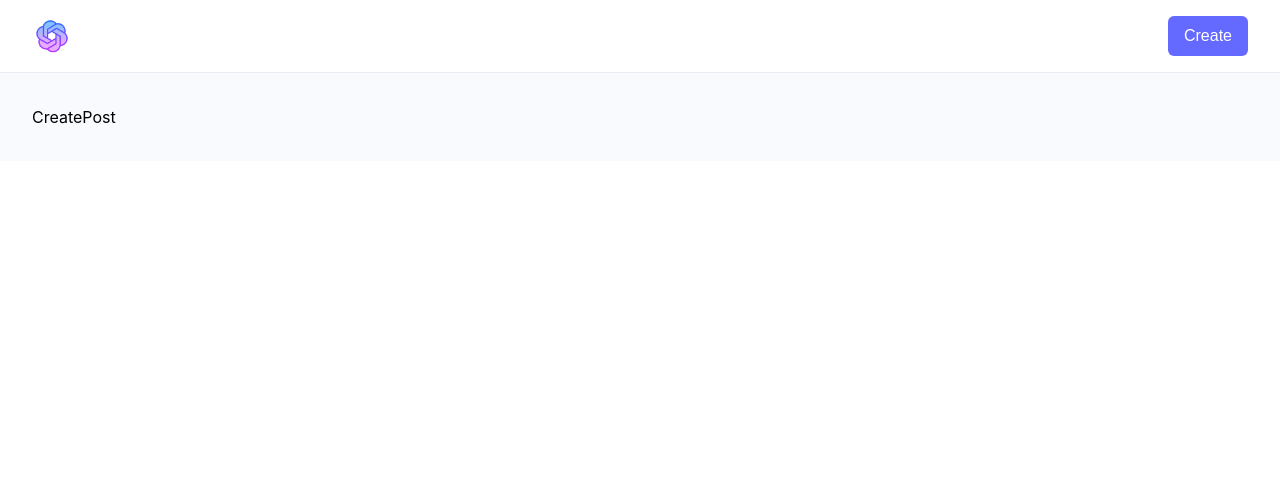
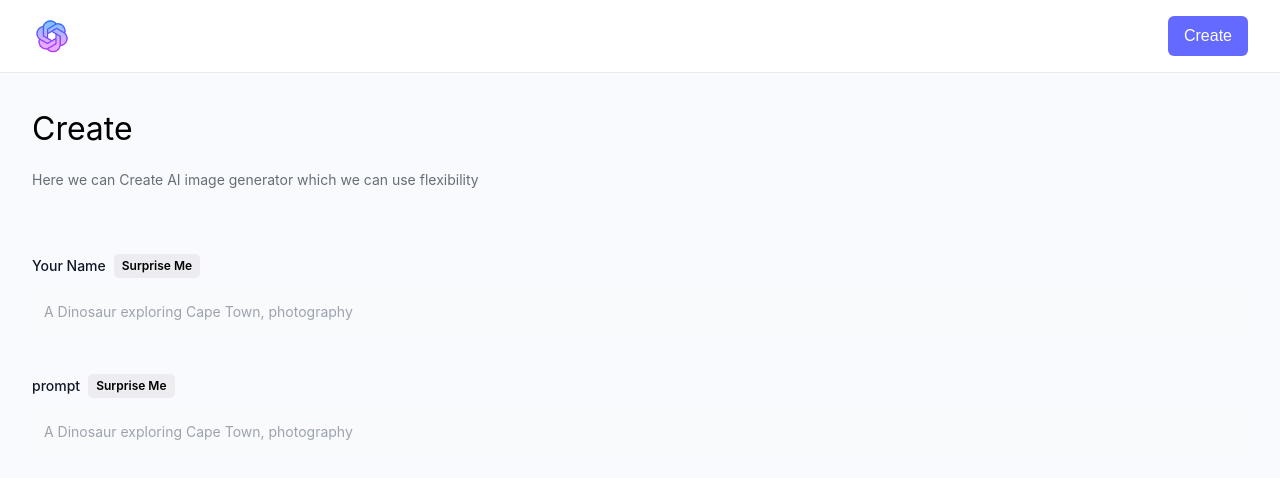
Before and after one commit to ibrahim23dev/DALL_E_Clone, a React (Vite) app in the folder client/: page /create-post in a window 1280 px wide. Shown: the top 478 px of the page. Built offline with nearby package versions, Linux system fonts and the light colour scheme; a web font is replaced by a local one.

Commit message:
Third
Changeable

```diff
--- a/client/src/Pages/CreatePost.jsx
+++ b/client/src/Pages/CreatePost.jsx
@@ -1,10 +1,66 @@
-import React from 'react'
+import React, { useState } from 'react'
+import { useNavigate } from 'react-router-dom'
+
+//import { preview } from '../assets'
+import { getRandompromot } from '../utils'
+import { FromField, Loader } from '../components';
+
+function handleSubmit() {
+
+}
+
+function handleChange(e) {
+
+}
+function handleisSurpriseMe() {
+
+}
+
 
 function CreatePost() {
+  const navigate = useNavigate();
+  const [form, setform] = useState({
+    name: "",
+    prompt: "",
+    photo: "",
+  });
+  const [generatingImage, setgeneratingImage] = useState(false);
+  const [Loader, setLoader] = useState(false);
   return (
-    <div>
-      CreatePost
-    </div>
+    <section className='max-w-7xl max-auto'>
+      <div>
+        <h1 className='text-[32px]'>Create</h1>
+        <p className='mt-4 text-[#666e75] text-[14px] max-w-[500px]'>Here we can Create AI image generator which we can use flexibility</p>
+      </div>
+      <form className='mt-16 max-w-3xl' onSubmit={handleSubmit}>
+
+      </form>
+
+      <div className='flex flex-col gap-5'>
+        <FromField
+          labelName="Your Name"
+          type="text"
+          name="prompt"
+          placeholder="A Dinosaur exploring Cape Town, photography"
+          value={form.name}
+          handleChange={handleChange}
+          isSurpriseMe
+          handleisSurpriseMe={handleisSurpriseMe}
+        />
+      </div>
+      <div className='flex flex-col gap-5 mt-10'>
+        <FromField
+          labelName="prompt"
+          type="text"
+          name="prompt"
+          placeholder="A Dinosaur exploring Cape Town, photography"
+          value={form.name}
+          handleChange={handleChange}
+          isSurpriseMe
+          handleisSurpriseMe={handleisSurpriseMe}
+        />
+      </div>
+    </section>
   )
 }
 
--- a/client/src/components/FromField.jsx
+++ b/client/src/components/FromField.jsx
@@ -1,9 +1,32 @@
 import React from 'react'
 
-function FromField() {
+function FromField({labelName,type,name,placeholder,value,handleChange,isSurpriseMe,handleisSurpriseMe}) {
   return (
     <div>
-      FromField
+      <div className='flex items-center gap-2 mb-3'>
+        <label className='block text-sm font-medium text-gray-900'>
+           {labelName}
+        </label>
+        {isSurpriseMe && (
+          <button
+            type='button'
+            className='font-semibold text-xs bg-[#ECECF1] py-1 px-2 rounded-[5px] text-black' onClick={handleisSurpriseMe}>
+              Surprise Me
+          </button>
+        )}
+      </div>
+      <input
+        type={type}
+        id={name}
+        name={name}
+        placeholder={placeholder}
+        value={value}
+        onChange={handleChange}
+        required
+        className='bg-gray-50 border-gray-300 text-sm text-gray-900
+        rounded-lg focus:ring-[#4649ff] focus:border-[#4649ff] outline-none
+        block w-full p-3 '
+      />
     </div>
   )
 }
```
